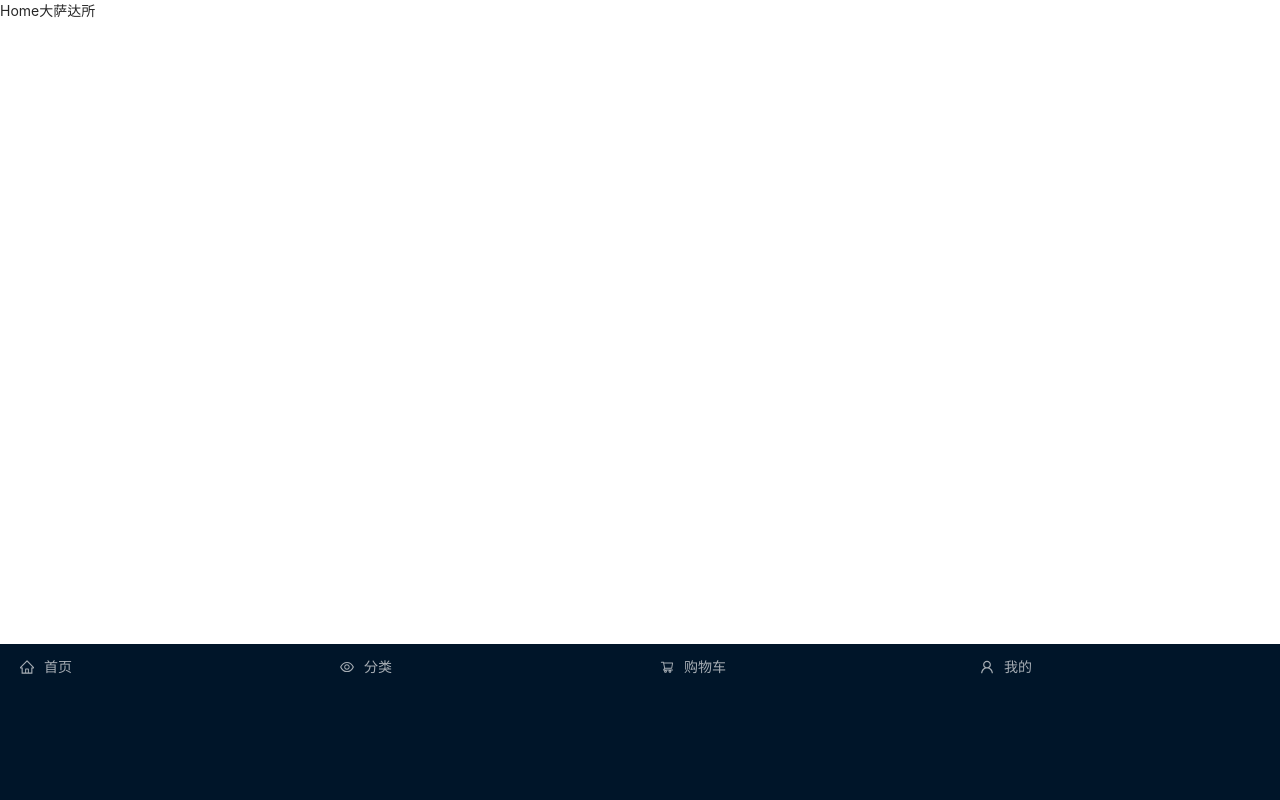
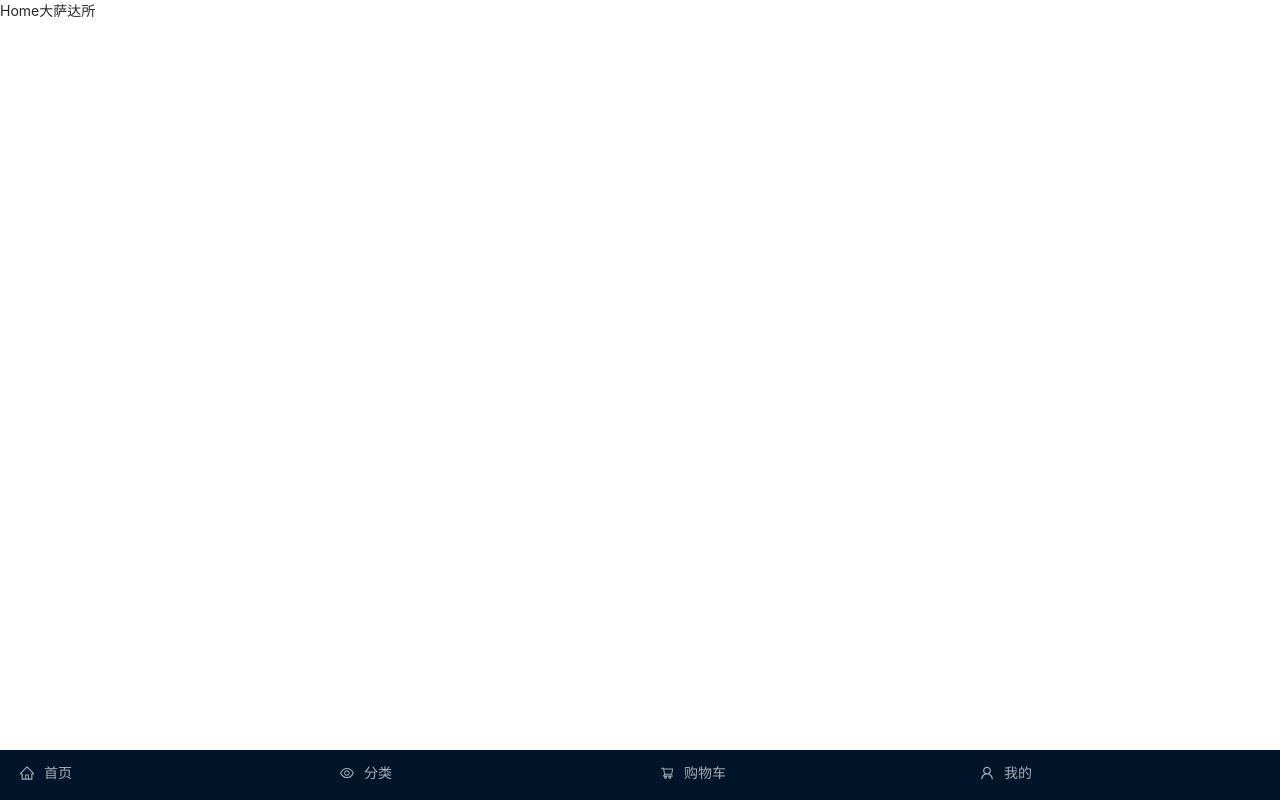
Before and after one commit to gzh52001/baoxue, a React (Create React App) app: page /home in a window 1280 px wide. Built offline with nearby package versions, Linux system fonts and the light colour scheme.

Commit message:
rem单位修改

```diff
--- a/src/css/App.css
+++ b/src/css/App.css
@@ -12,7 +12,7 @@ html {
 }
 
 .container .menu {
-  height: 3.125rem;
+  height: 1rem;
   width: 100%;
   position: fixed;
   margin: 0;
--- a/src/css/App.min.css
+++ b/src/css/App.min.css
@@ -1 +1 @@
-*{padding:0;margin:0}html{font-size:50px}.container{width:100%}.container .menu{height:3.125rem;width:100%;position:fixed;margin:0;bottom:0}.container .menu .item{width:25%;height:100%}
+*{padding:0;margin:0}html{font-size:50px}.container{width:100%}.container .menu{height:1rem;width:100%;position:fixed;margin:0;bottom:0}.container .menu .item{width:25%;height:100%}
--- a/src/css/App.scss
+++ b/src/css/App.scss
@@ -11,7 +11,7 @@ html {
     width: 100%;
 
     .menu {
-        height: 3.125rem;
+        height: 1rem;
         width: 100%;
         position: fixed;
         margin: 0;
```
